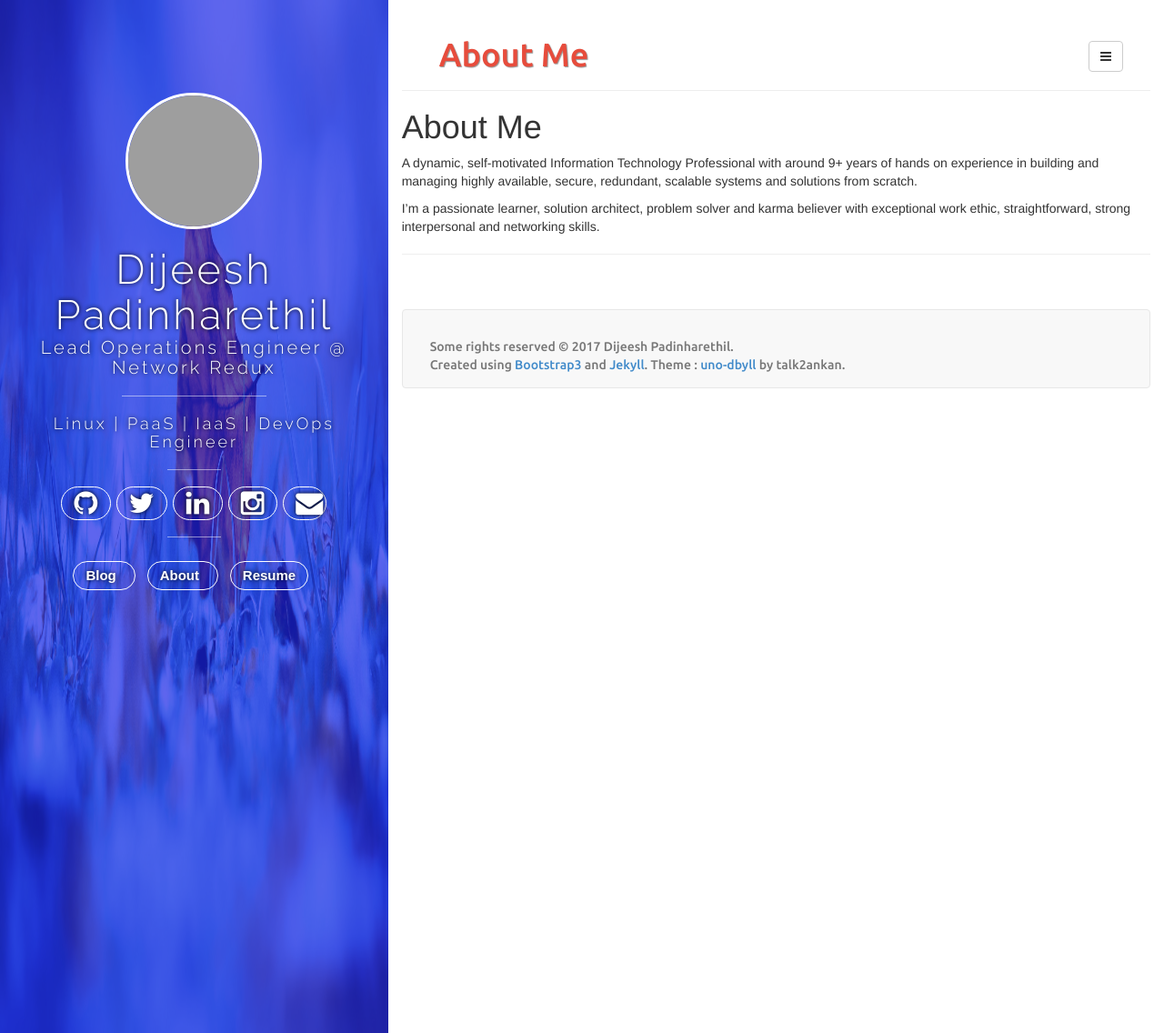
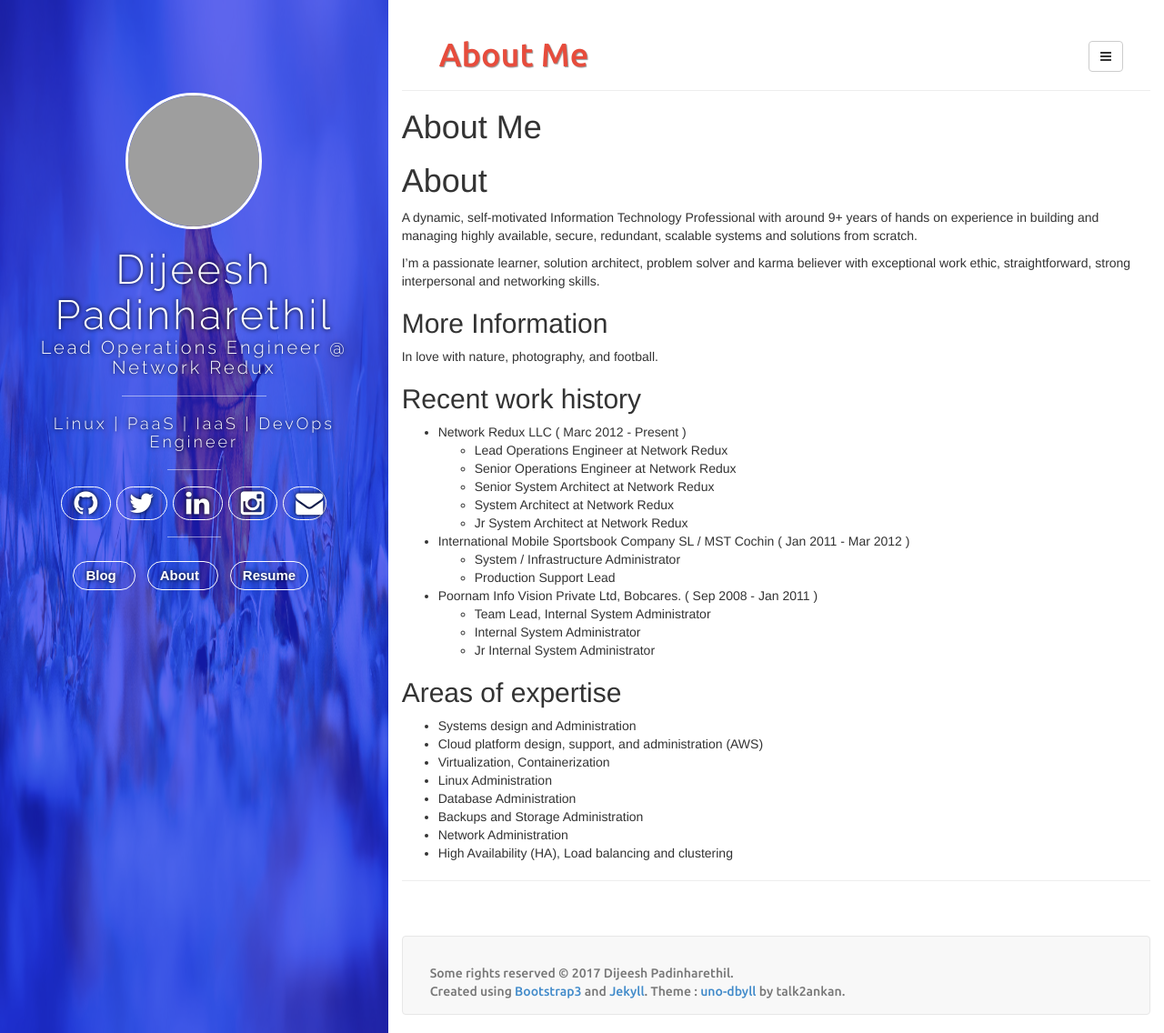
Before and after one commit to dijeesh/dijeesh.github.io-bak, a Jekyll site: the page built from about.md, in a window 1280 px wide and 1136 px high. Shown: the whole window at 91% size. Built offline with Jekyll 4.4.1, drawn with Linux system fonts in a browser that asks for light colours; nearby versions of some CDN libraries; our own code applies the rules of GitHub Pages for plain Markdown files; comment, search, counter and statistics services are not loaded; grey boxes are pictures that could not be loaded.

Commit message:
update about

```diff
--- a/about.md
+++ b/about.md
@@ -1,9 +1,44 @@
 About Me
 ===================
 
+About
+=======
 A dynamic, self-motivated Information Technology Professional with around 9+ years of hands on experience in building and managing highly available, secure, redundant, scalable systems and solutions from scratch.
 
+I’m a passionate learner, solution architect, problem solver and karma believer with exceptional work ethic, straightforward, strong interpersonal and networking skills.
 
-I'm a passionate learner, solution architect, problem solver and karma believer with exceptional work ethic, straightforward, strong interpersonal and networking skills.
+More Information
+-------------
+In love with nature, photography, and football.
+
+Recent work history
+-------------
+- Network Redux LLC ( Marc 2012 - Present )
+  - Lead Operations Engineer at Network Redux
+  - Senior Operations Engineer at Network Redux
+  - Senior System Architect at Network Redux
+  - System Architect at Network Redux
+  - Jr System Architect at Network Redux
+
+- International Mobile Sportsbook Company SL / MST Cochin  ( Jan 2011 - Mar 2012 )
+  - System / Infrastructure Administrator
+  - Production Support Lead
+
+- Poornam Info Vision Private Ltd, Bobcares. ( Sep 2008 - Jan 2011 )
+  - Team Lead, Internal System Administrator
+  - Internal System Administrator
+  - Jr Internal System Administrator
+
+
+Areas of expertise
+-------------
+- Systems design and Administration
+- Cloud platform design, support, and administration (AWS)
+- Virtualization, Containerization
+- Linux Administration
+- Database Administration
+- Backups and Storage Administration
+- Network Administration
+- High Availability (HA), Load balancing and clustering
 
 --------
```
